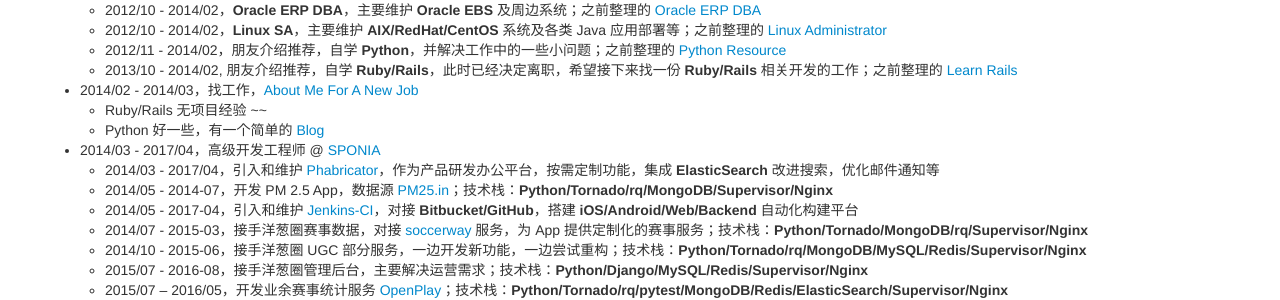
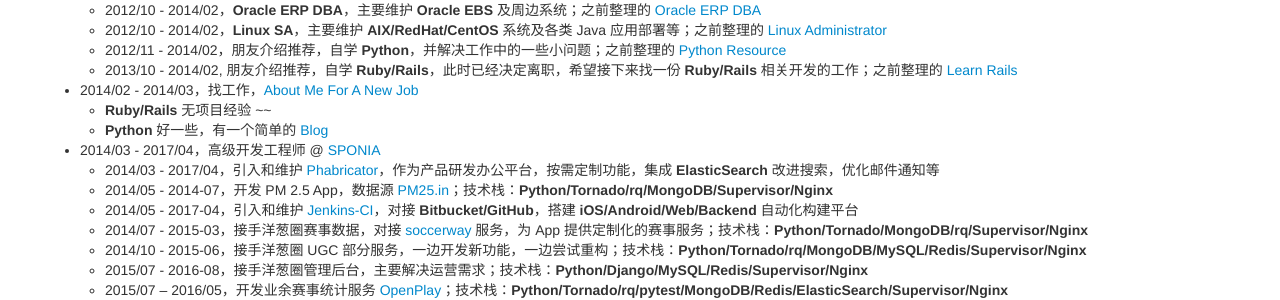
Before and after one commit to dylanninin/dylanninin.com, a Jekyll site: the page built from about.md, in a window 1280 px wide and 900 px high, scrolled down 637 px. Shown: the part 158-458 px from the top of the window. Built offline with Jekyll 4.4.1, drawn with Linux system fonts in a browser that asks for light colours; comment, search, counter and statistics services are not loaded.

```diff
--- a/about.md
+++ b/about.md
@@ -40,8 +40,8 @@ group: navigation
   - 2012/11 - 2014/02，朋友介绍推荐，自学 **Python**，并解决工作中的一些小问题；之前整理的 [Python Resource](https://dylanninin.com/blog/2013/11/23/python_resource.html)
   - 2013/10 - 2014/02, 朋友介绍推荐，自学 **Ruby/Rails**，此时已经决定离职，希望接下来找一份 **Ruby/Rails** 相关开发的工作；之前整理的 [Learn Rails](https://dylanninin.com/blog/2014/01/02/rails.html)
 - 2014/02 - 2014/03，找工作，[About Me For A New Job](https://dylanninin.com/blog/2014/02/20/about_me.html)
-  - Ruby/Rails 无项目经验 ~~
-  - Python 好一些，有一个简单的 [Blog](https://github.com/dylanninin/blog)
+  - **Ruby/Rails** 无项目经验 ~~
+  - **Python** 好一些，有一个简单的 [Blog](https://github.com/dylanninin/blog)
 - 2014/03 - 2017/04，高级开发工程师 @ [SPONIA](https://sponia.com/)
   - 2014/03 - 2017/04，引入和维护 [Phabricator](https://www.phacility.com/)，作为产品研发办公平台，按需定制功能，集成 **ElasticSearch** 改进搜索，优化邮件通知等
   - 2014/05 - 2014-07，开发 PM 2.5 App，数据源 [PM25.in](http://www.pm25.in/)；技术栈：**Python/Tornado/rq/MongoDB/Supervisor/Nginx**
```
